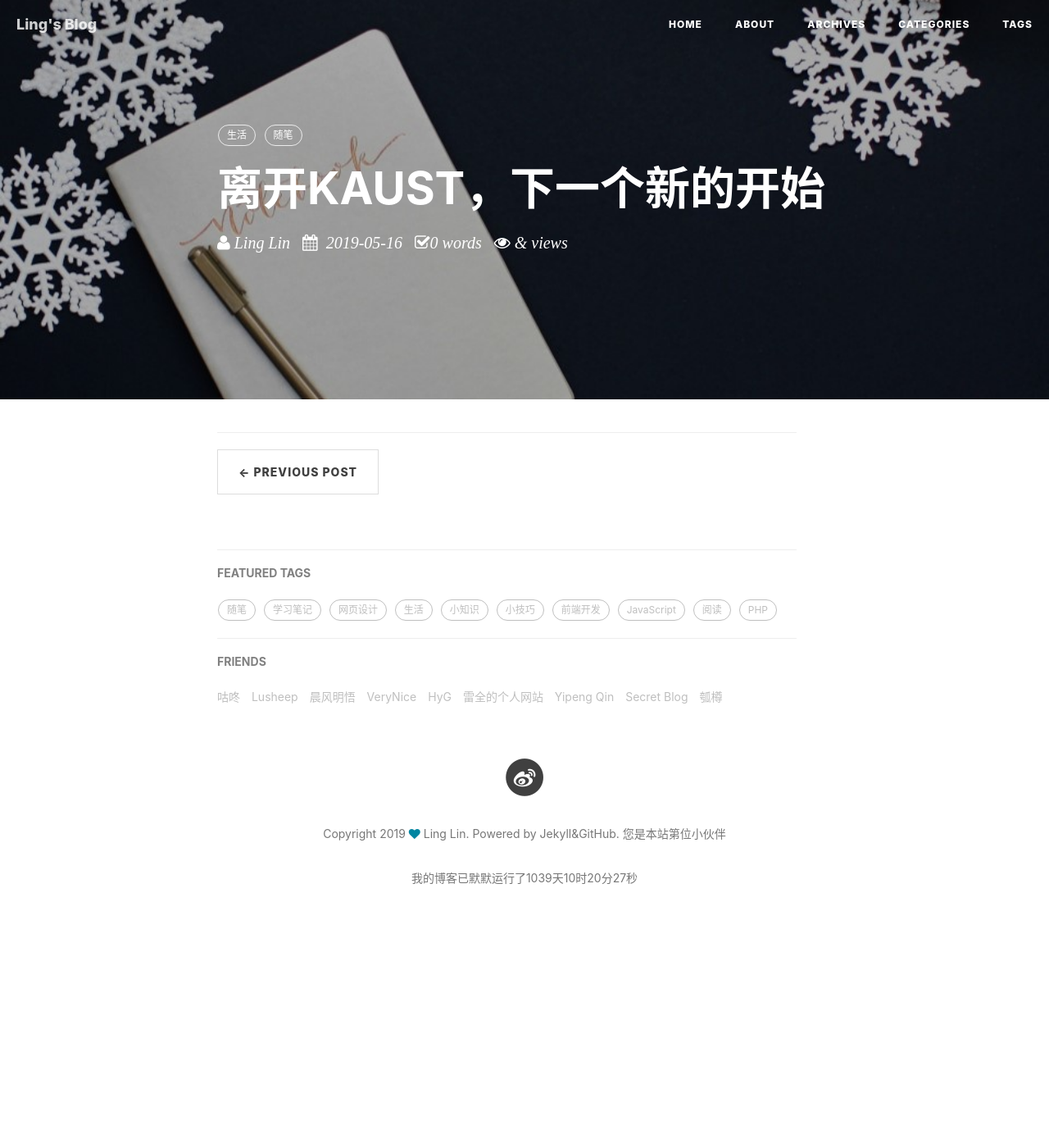
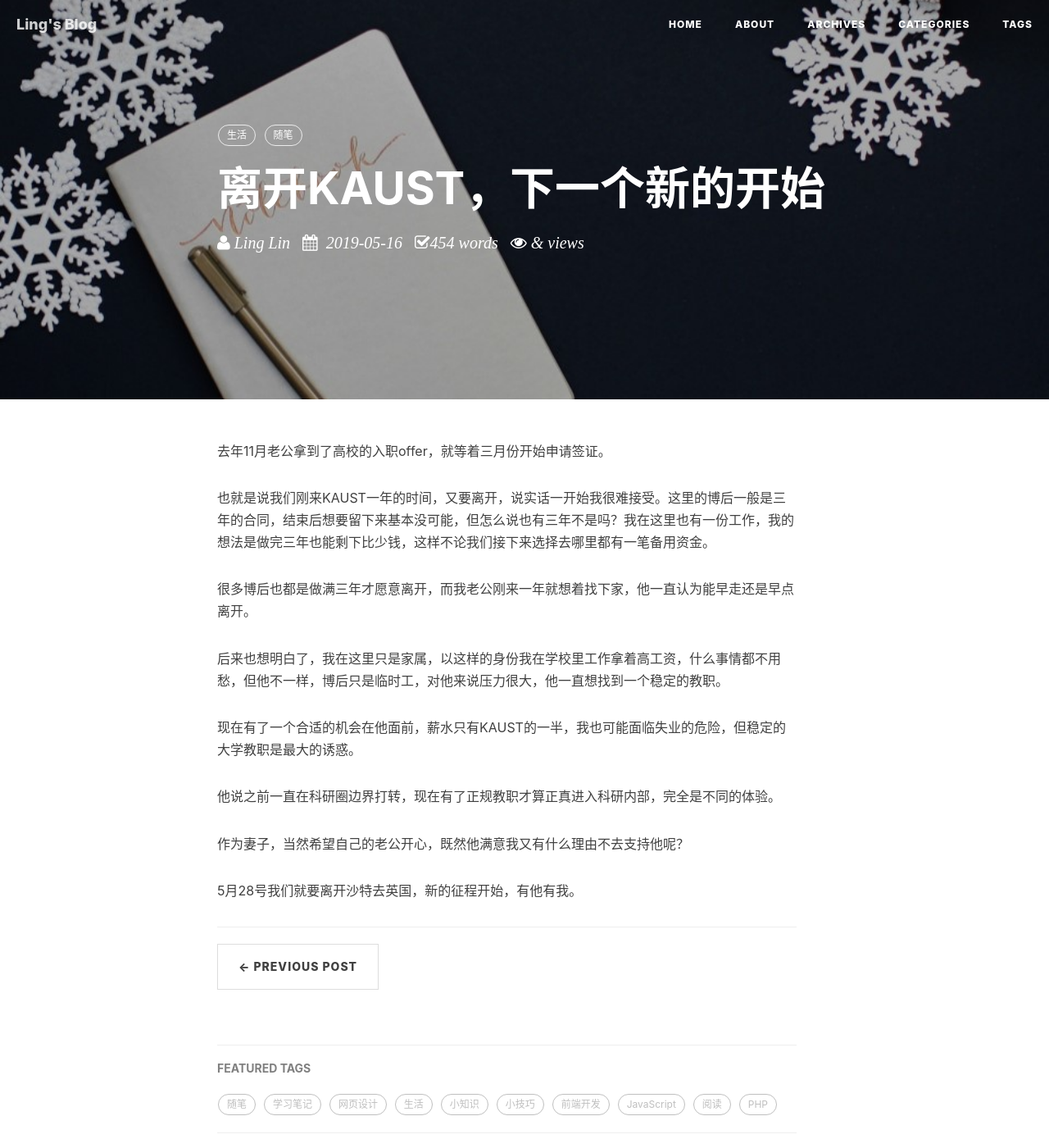
Before and after one commit to LingLinyp/LingLinyp.github.io, a Jekyll site: the page built from _posts/2019-5-16-LeaveSA.md, in a window 1280 px wide and 1400 px high. Shown: the whole window at 82% size. Built offline with Jekyll 4.4.1, drawn with Linux system fonts in a browser that asks for light colours; comment, search, counter and statistics services are not loaded.

Commit message:
new_post

```diff
--- a/_posts/2019-5-16-LeaveSA.md
+++ b/_posts/2019-5-16-LeaveSA.md
@@ -6,3 +6,19 @@ tags:
     - 随笔
 category: Life
 ---
+
+去年11月老公拿到了高校的入职offer，就等着三月份开始申请签证。
+
+也就是说我们刚来KAUST一年的时间，又要离开，说实话一开始我很难接受。这里的博后一般是三年的合同，结束后想要留下来基本没可能，但怎么说也有三年不是吗？我在这里也有一份工作，我的想法是做完三年也能剩下比少钱，这样不论我们接下来选择去哪里都有一笔备用资金。
+
+很多博后也都是做满三年才愿意离开，而我老公刚来一年就想着找下家，他一直认为能早走还是早点离开。
+
+后来也想明白了，我在这里只是家属，以这样的身份我在学校里工作拿着高工资，什么事情都不用愁，但他不一样，博后只是临时工，对他来说压力很大，他一直想找到一个稳定的教职。
+
+现在有了一个合适的机会在他面前，薪水只有KAUST的一半，我也可能面临失业的危险，但稳定的大学教职是最大的诱惑。
+
+他说之前一直在科研圈边界打转，现在有了正规教职才算正真进入科研内部，完全是不同的体验。
+
+作为妻子，当然希望自己的老公开心，既然他满意我又有什么理由不去支持他呢？
+
+5月28号我们就要离开沙特去英国，新的征程开始，有他有我。
```
